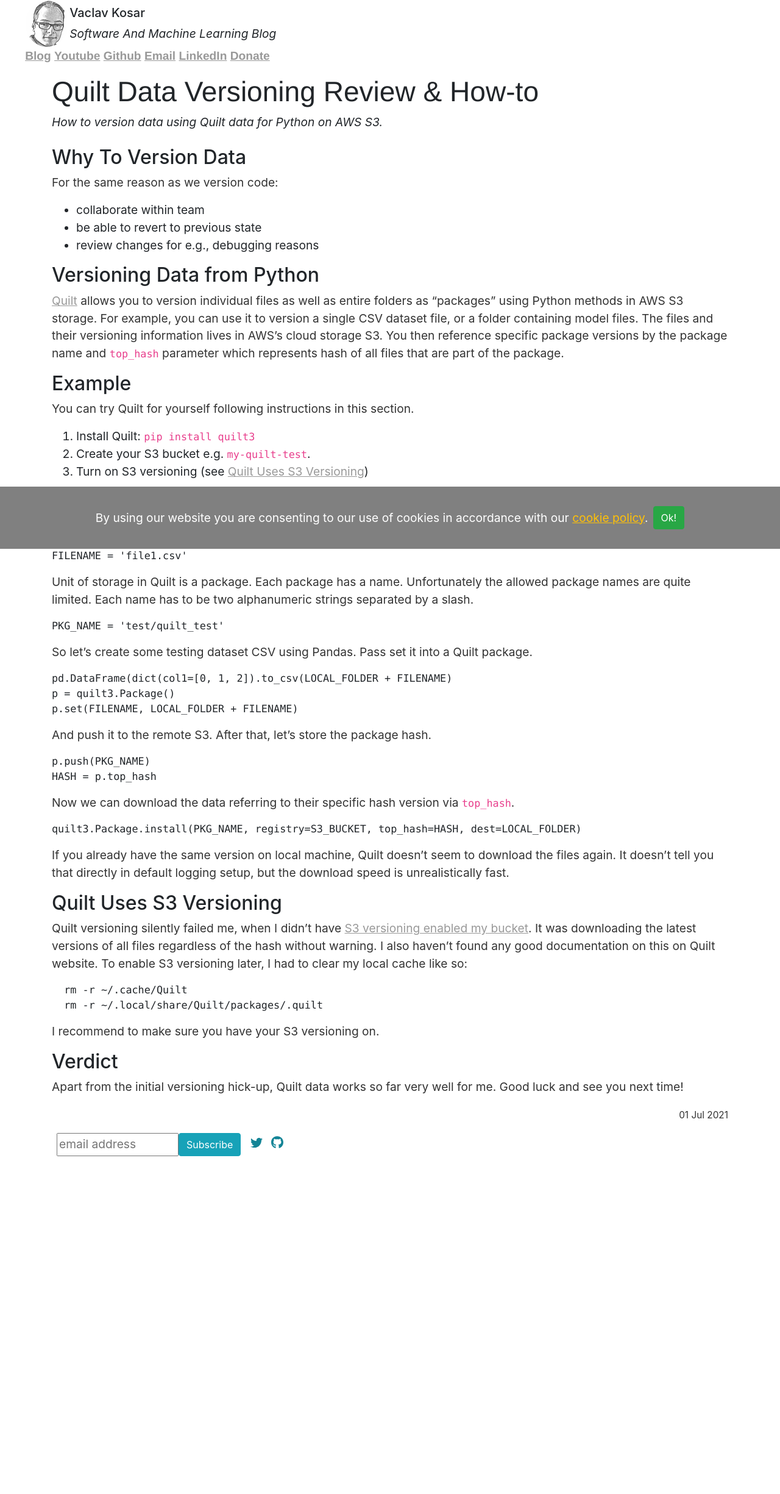
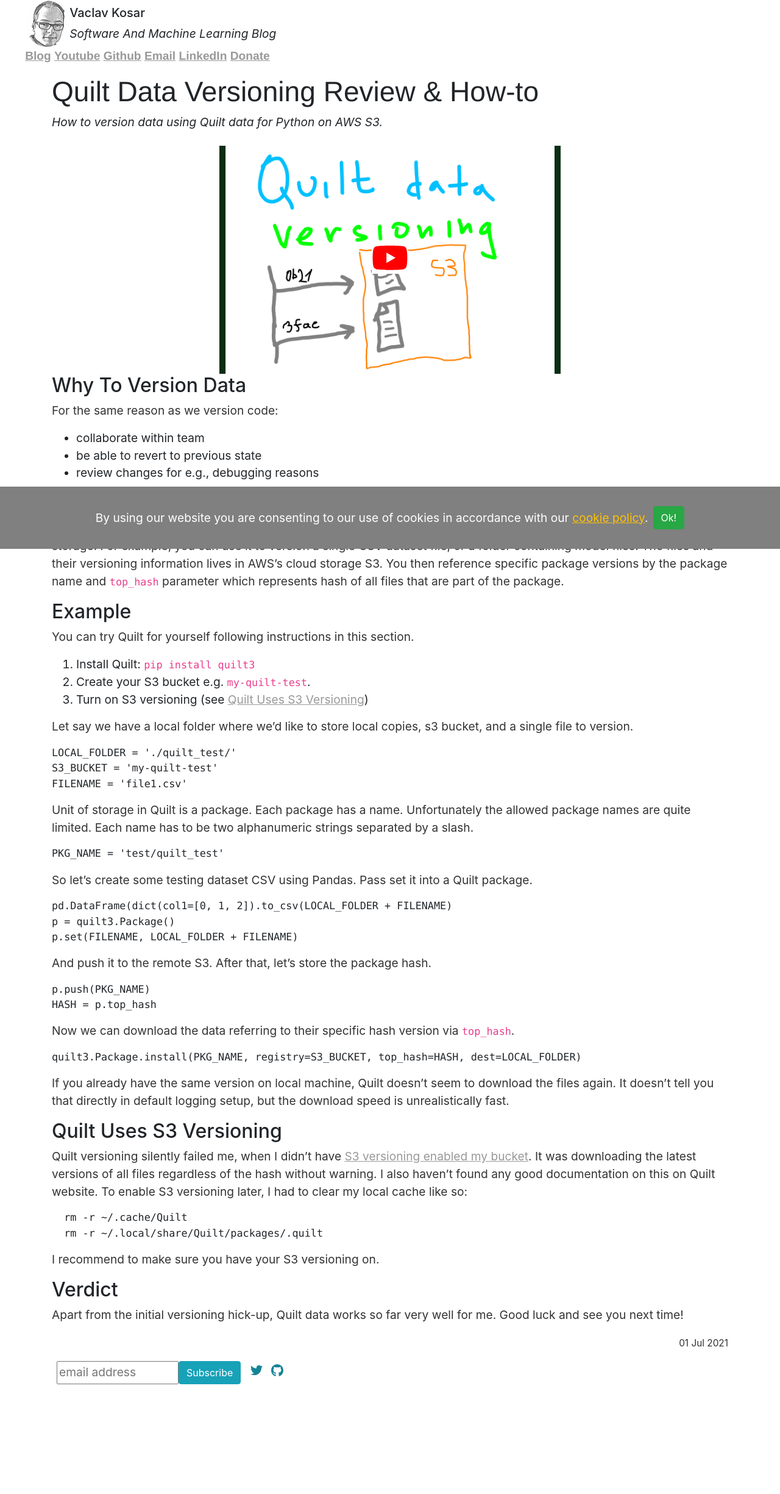
Before and after one commit to vackosar/vackosar.github.io, a Jekyll site: the page built from _posts/2021-07-01-Quilt-data-versioning-review-how-to.md, in a window 1280 px wide. Shown: the whole page at 61% size. Built offline with Jekyll 4.4.1, drawn with Linux system fonts in a browser that asks for light colours; before the commit the page ends 2077 px from its top, so only the background shows below that.

Commit message:
2021-07-01-Quilt-data-review-how-to.md

```diff
--- a/_posts/2021-07-01-Quilt-data-versioning-review-how-to.md
+++ b/_posts/2021-07-01-Quilt-data-versioning-review-how-to.md
@@ -11,6 +11,7 @@
   - /ml/Quilt-data-review-how-to
 ---
 
+{% include load_video.html %}
 
 ## Why To Version Data
 For the same reason as we version code:
```
